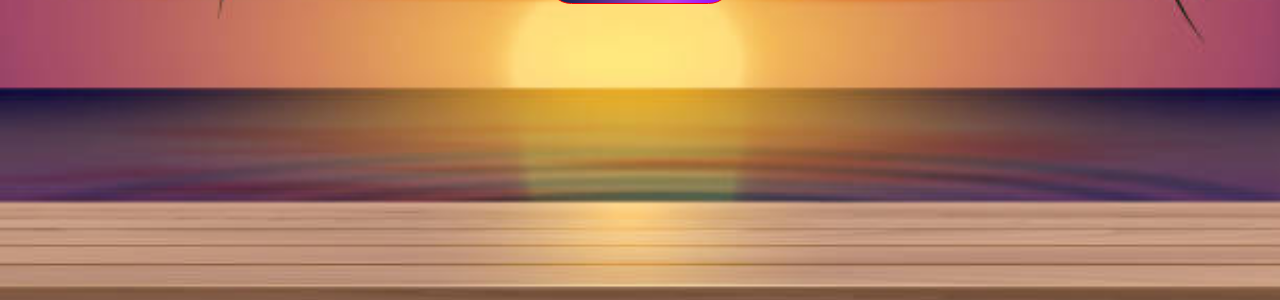
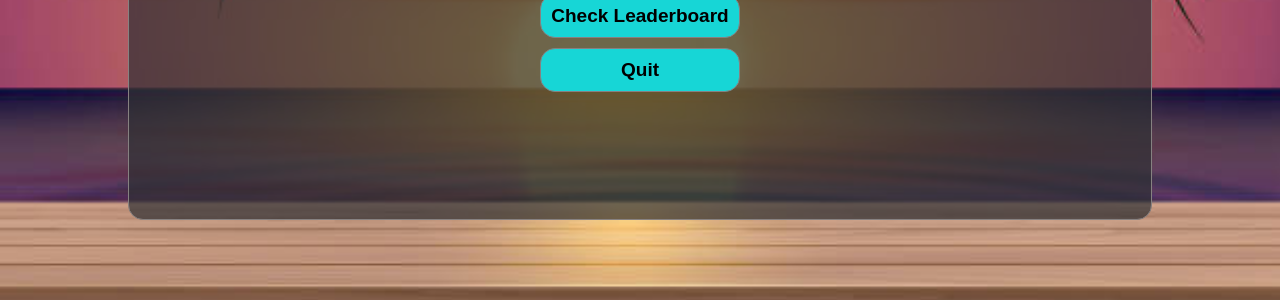
Before and after one commit to Rafz9Abz9/Islamic-App, a plain HTML site: page index.html in a window 1280 px wide. Shown: the part 500-800 px from the top of the page. Drawn offline with Linux system fonts and the light colour scheme.

Commit message:
Added buttons on result page

```diff
--- a/css/app.css
+++ b/css/app.css
@@ -195,7 +195,7 @@ h5{
 .quiz_page .btn-container {
     display: flex;
 }
-.quiz_page .btn-container  .next_btn{
+.quiz_page .btn-container  .next_btn, .result_page .btn-container .check_btn, .result_page .btn-container .quit_btn{
     background-color: var(--sky-blue-dark);
     border: 1px solid var(--light-gray);
     border-radius: 15px;
@@ -207,7 +207,8 @@ h5{
     padding: 10px;
     width: 100%;
 }
-.quiz_page .btn-container  .next_btn:hover{
+
+.quiz_page .btn-container  .next_btn:hover, .check_btn:hover, .quit_btn:hover{
     border: 1px solid var(--sky-blue);
     outline: 0px;
     transform: scale(1.05, 1.05);
@@ -233,6 +234,10 @@ h5{
     color: var(--text-white);
     text-align: center;
     text-transform: capitalize;
+}
+
+.result_page .btn-container .check_btn, .result_page .btn-container .quit_btn{
+    margin: 10px 0;
 }
 
 .leader_board h2{
--- a/index.html
+++ b/index.html
@@ -5,14 +5,14 @@
     <meta name="viewport" content="width=
     , initial-scale=1.0">
     <title>Islamic Quiz App</title>
-    <link rel="shortcut icon" href="./img/favicon_io/favicon.ico" type="image/x-icon">
+    <link rel="shortcut icon" href="./img/favico n_io/favicon.ico" type="image/x-icon">
     <link rel="stylesheet" href="./css/app.css">
     <link rel="stylesheet" href="https://cdnjs.cloudflare.com/ajax/libs/font-awesome/6.4.0/css/all.min.css">
 </head>
 </head>
 <body>
     <main class="main">
-        <div class="start_page">
+        <div class="start_page  hide-pages">
             <div>
                 <h2>islamic quiz</h2>
                 <h5>say bismillah before you begin!</h5>
@@ -51,7 +51,7 @@
             </div>
         </div>
 
-        <div class="result_page hide-pages">
+        <div class="result_page">
             <div class="container">
                 <h2>quiz completed</h2>
                 <h2>
@@ -61,7 +61,12 @@
                 <h3>
                     <span>15</span>/<span>30</span>
                 </h3>
+                <div class="btn-container">
+                    <button class="check_btn">check leaderboard</button>
+                    <button class="quit_btn">quit</button>
+                </div>
             </div>
+
         </div>
 
         <div class="leader_board hide-pages">
@@ -88,5 +93,7 @@
             </div>
         </div>
     </main>
+
+    <script src="./js/app.js"></script>
 </body>
 </html>
```
